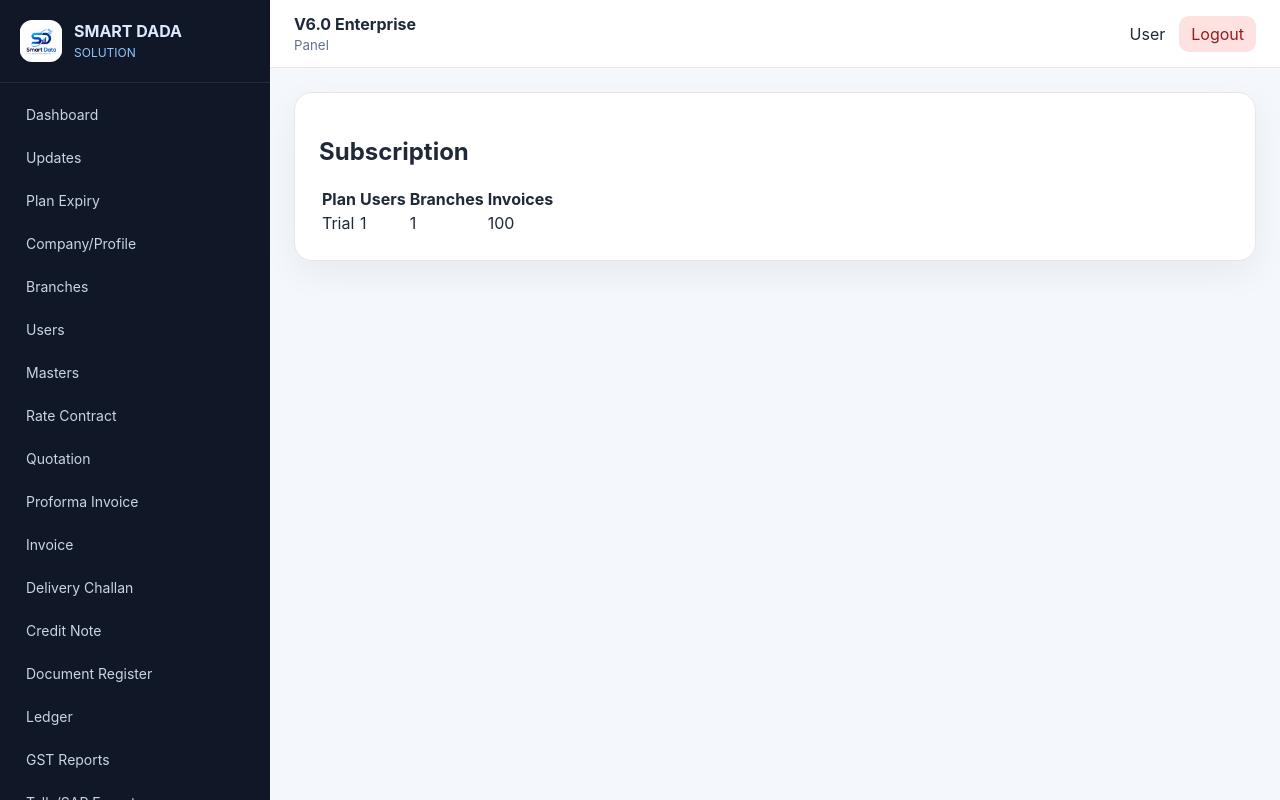
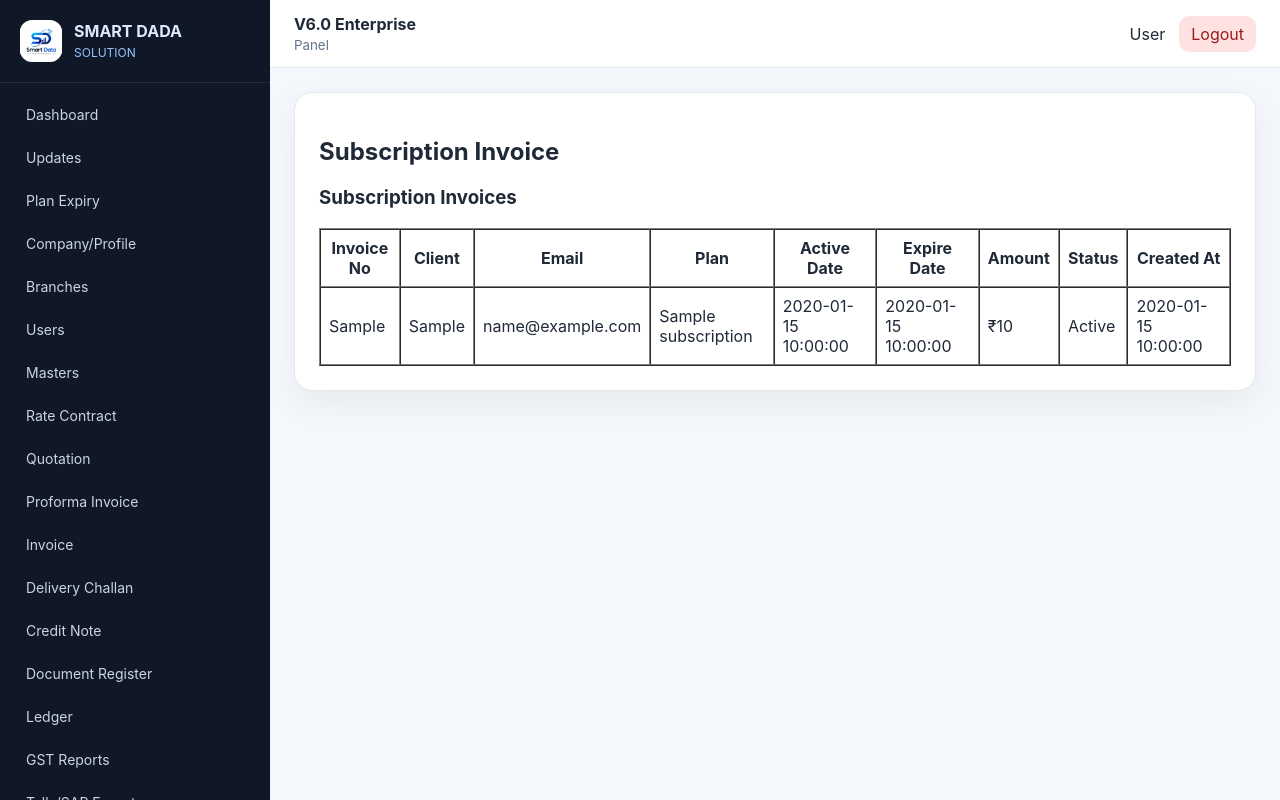
Before and after one commit to dsanjib174-sketch/SD_Invoice_V6_0_Enterprise_, a Flask app: template app/templates/superadmin/subscription.html in a window 1280 px wide. Run offline with Flask 3, Linux system fonts and the light colour scheme; the template is opened without the code that fills it: most values are stand-ins (such as "Sample title", 1, 10 or a date in 2020); parts of the project's set-up code (start-up, migrations or seed data) failed here and were passed over.

Commit message:
Update subscription.html

```diff
--- a/app/templates/superadmin/subscription.html
+++ b/app/templates/superadmin/subscription.html
@@ -1,7 +1,67 @@
 {% extends "base.html" %}
 {% block content %}
+
 <section>
-<h2>Subscription</h2>
-<table><tr><th>Plan</th><th>Users</th><th>Branches</th><th>Invoices</th></tr><tr><td>Trial</td><td>1</td><td>1</td><td>100</td></tr></table>
+  <h2>Subscription Invoice</h2>
+
+  {% if user_email == "superadmin@sdinvoice.com" %}
+  <h3>Generate Subscription Invoice</h3>
+
+  <form method="POST">
+    <input type="hidden" name="action" value="create_invoice">
+
+    <select name="client_id" required>
+      <option value="">Select Client</option>
+      {% for c in clients %}
+      <option value="{{ c.id }}">
+        {{ c.company }} - {{ c.email }} - {{ c.plan_name }}
+      </option>
+      {% endfor %}
+    </select>
+
+    <input type="number" name="amount" placeholder="Subscription Amount" required>
+
+    <button type="submit">Generate Invoice</button>
+  </form>
+
+  <br>
+  {% endif %}
+
+  <h3>Subscription Invoices</h3>
+
+  <table border="1" cellpadding="8" cellspacing="0" width="100%">
+    <tr>
+      <th>Invoice No</th>
+      <th>Client</th>
+      <th>Email</th>
+      <th>Plan</th>
+      <th>Active Date</th>
+      <th>Expire Date</th>
+      <th>Amount</th>
+      <th>Status</th>
+      <th>Created At</th>
+    </tr>
+
+    {% if subscriptions %}
+      {% for s in subscriptions %}
+      <tr>
+        <td>{{ s.invoice_no }}</td>
+        <td>{{ s.client_company }}</td>
+        <td>{{ s.client_email }}</td>
+        <td>{{ s.plan_name }}</td>
+        <td>{{ s.active_date }}</td>
+        <td>{{ s.expire_date }}</td>
+        <td>₹{{ s.amount }}</td>
+        <td>{{ s.status }}</td>
+        <td>{{ s.created_at }}</td>
+      </tr>
+      {% endfor %}
+    {% else %}
+      <tr>
+        <td colspan="9">No subscription invoice found.</td>
+      </tr>
+    {% endif %}
+  </table>
 </section>
+
 {% endblock %}
```
